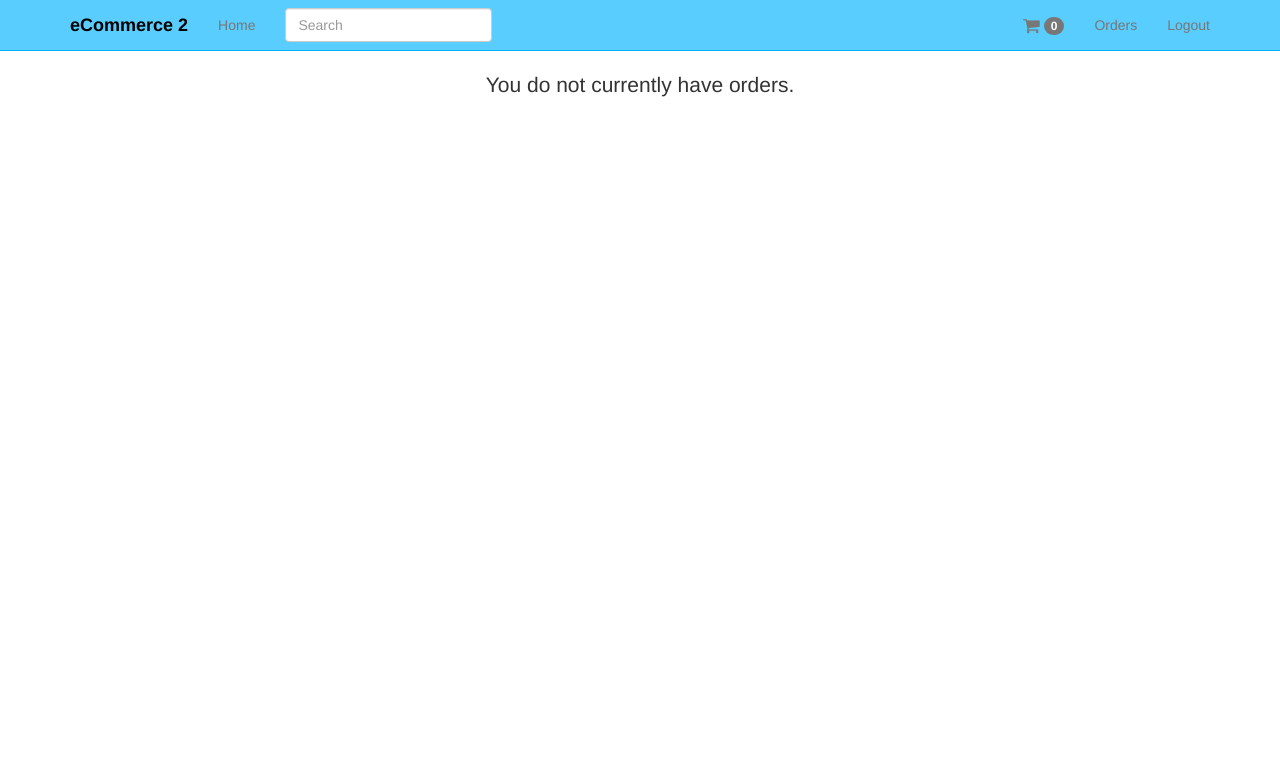
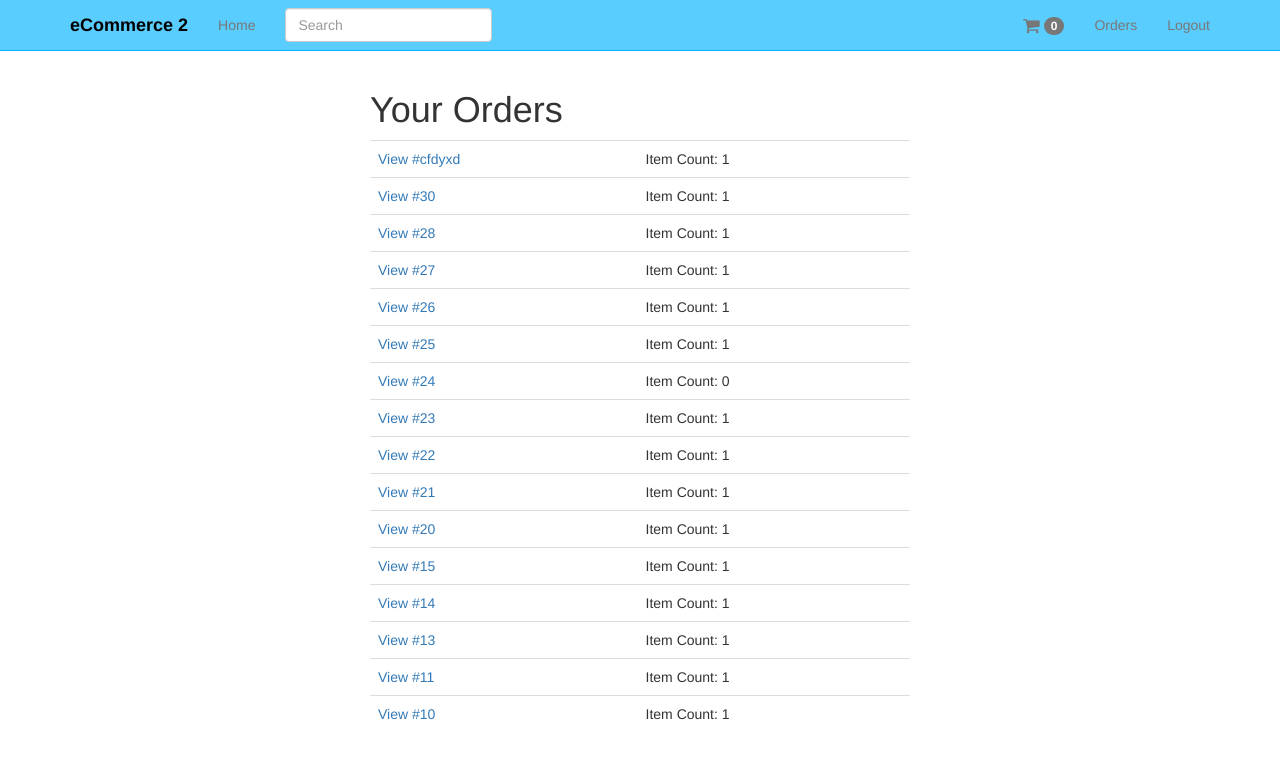
Before and after one commit to codingforentrepreneurs/ecommerce-2, a Django app: page /orders/ in a window 1280 px wide. Shown: the top 772 px of the page. Run offline with Django 3.2, Linux system fonts and the light colour scheme; a user stored in the database is signed in; data comes from the database, SQL or seed files in the repository; both versions use the stored data as it was after the commit; some libraries are stand-ins or nearby versions.

Commit message:
basic order info updates

```diff
--- a/src/orders/templates/orders/order_list.html
+++ b/src/orders/templates/orders/order_list.html
@@ -8,7 +8,7 @@
 
 
 
-{% if not object_list|length <= 0 %}
+{% if object_list|length <= 0 %}
 
 <div class='col-sm-6 col-sm-offset-3 text-center'>
 <p class='lead'>
--- a/src/orders/templates/orders/order_summary_short.html
+++ b/src/orders/templates/orders/order_summary_short.html
@@ -1,5 +1,5 @@
 <p class='lead'>
-Order Summary</p>
+Order {% if order.order_id %}#{{ order.order_id }}{% endif %} Summary</p>
 
 <table class='table'>
 <tr><td>{{ order.cart.cartitem_set.count }} Item(s): <br/>{% for i in order.cart.cartitem_set.all %}
```
Also changed, not shown: src/db.sqlite3.
